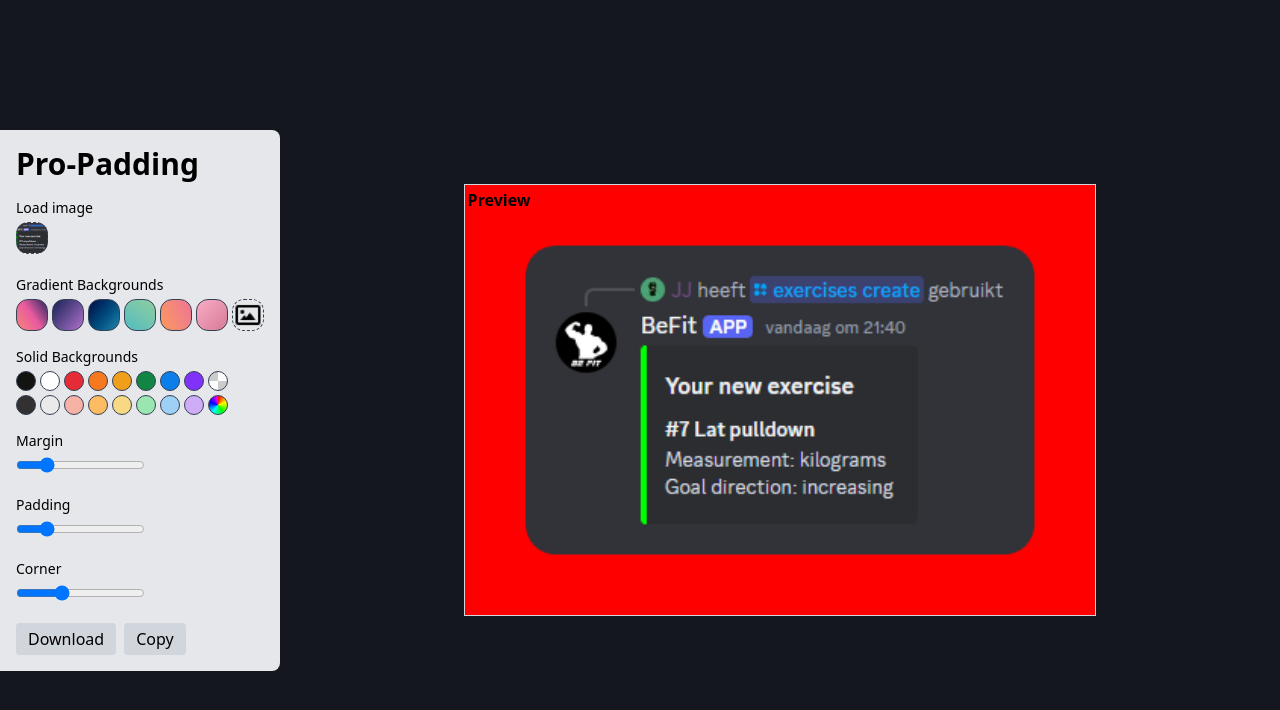
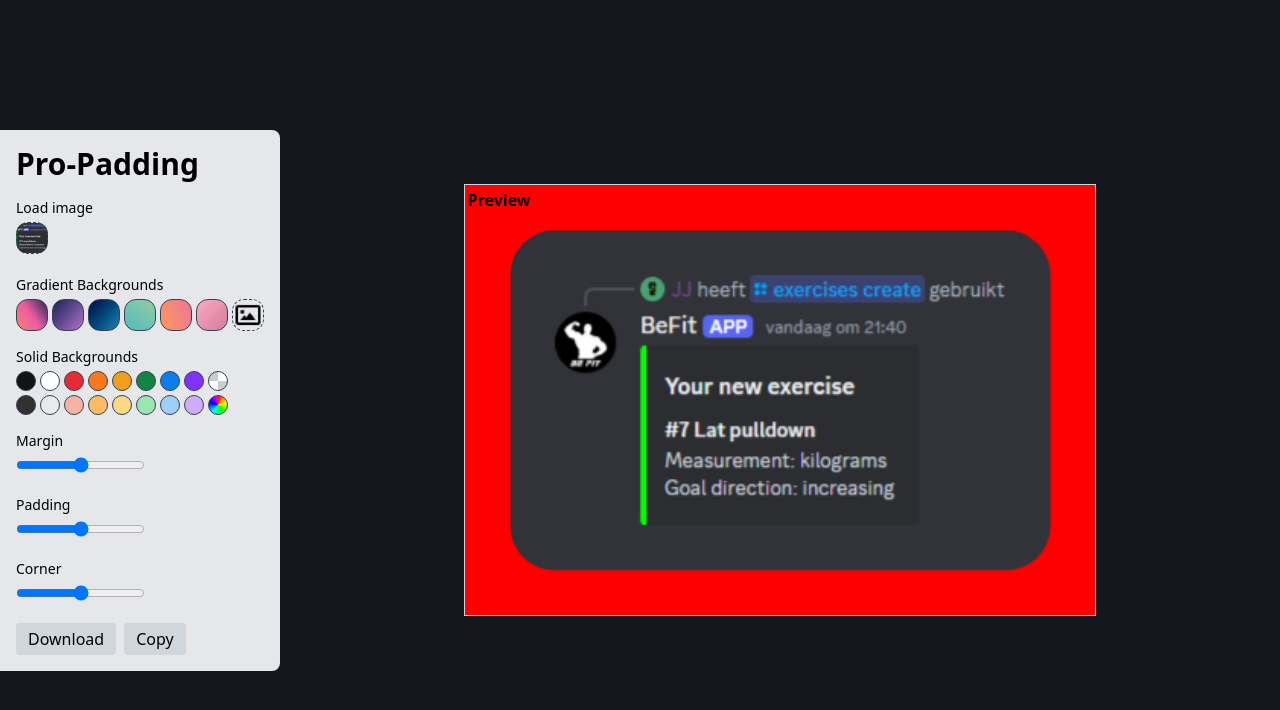
Before and after one commit to jordybronowicki37/pro-padding, a Svelte app: page / in a window 1280 px wide. Shown: the top 710 px of the page. Built offline with nearby package versions, Linux system fonts and the light colour scheme.

Commit message:
Changed sliders to work with percentages

```diff
--- a/src/App.svelte
+++ b/src/App.svelte
@@ -42,11 +42,14 @@
 
   // UI state
   const tolerance: number = 4;
-  let padding: number = 20;
-  let margin: number = 40;
+  let paddingPercentage: number = 10;
+  let padding: number = 0;
+  let marginPercentage: number = 10;
+  let margin: number = 0;
   let borderThickness: number = 0;
   let borderColor: string = '#000000';
-  let borderRadius: number = 20;
+  let borderRadiusPercentage: number = 10;
+  let borderRadius: number = 0;
   let background: Background = {type: 'solid', color: '#ff0000'};
 
   let croppedCanvas: HTMLCanvasElement;
@@ -300,8 +303,13 @@
 
   function drawPreview() {
     if (!croppedRect) return;
+
     const imgW = croppedCanvas.width;
     const imgH = croppedCanvas.height;
+
+    padding = imgW * (paddingPercentage / 100)
+    margin = imgW * (marginPercentage / 100)
+    borderRadius = imgW * (borderRadiusPercentage / 100)
 
     const outW = imgW + padding * 2 + borderThickness * 2 + margin * 2;
     const outH = imgH + padding * 2 + borderThickness * 2 + margin * 2;
@@ -414,13 +422,13 @@
         </div>
 
         <label for="margin-input" class="block text-sm mt-4 mb-1">Margin</label>
-        <input id="margin-input" type="range" min="0" max="200" bind:value={margin} on:input={drawPreview} />
+        <input id="margin-input" type="range" step="0.1" min="0" max="20" bind:value={marginPercentage} on:input={drawPreview} />
 
         <label for="padding-input" class="block text-sm mt-4 mb-1">Padding</label>
-        <input id="padding-input" type="range" min="0" max="100" bind:value={padding} on:input={drawPreview} />
+        <input id="padding-input" type="range" step="0.1" min="0" max="20" bind:value={paddingPercentage} on:input={drawPreview} />
 
         <label for="border-radius-input" class="block text-sm mt-4 mb-1">Corner</label>
-        <input id="border-radius-input" type="range" min="0" max="60" bind:value={borderRadius} on:input={drawPreview} />
+        <input id="border-radius-input" type="range" step="0.1" min="0" max="20" bind:value={borderRadiusPercentage} on:input={drawPreview} />
 
         <div class="flex gap-2 mt-4">
             <button class="px-3 py-1 bg-gray-300 rounded hover:bg-gray-400" on:click={applyAndExport}>Download</button>
```
